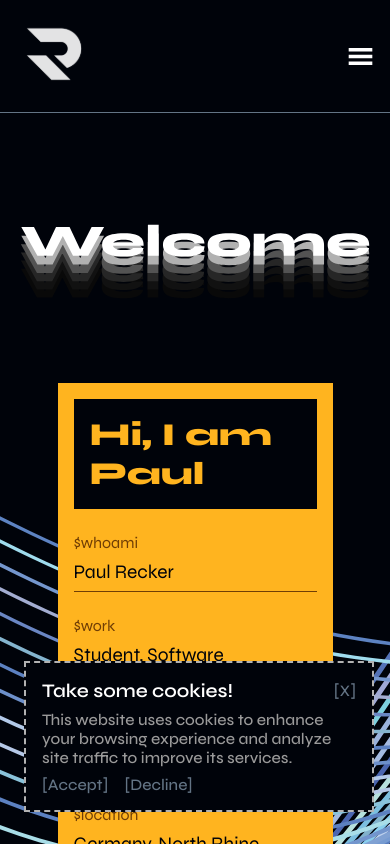
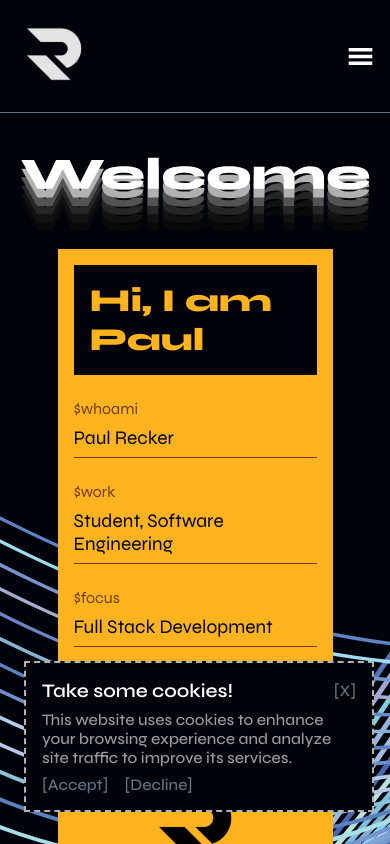
Before and after one commit to reckerp/recker-io, a Next.js app: page / in a window 390 px wide. Shown: the top 844 px of the page. Built offline with nearby package versions, Linux system fonts and the light colour scheme.

Commit message:
fix: change welcome image height on small devices

```diff
--- a/container/Hero/Hero.css
+++ b/container/Hero/Hero.css
@@ -40,6 +40,7 @@
     }
     .app__hero-welcome img{
         width: 75vw;
+        height: 100px;
     }
 }
 
--- a/container/Hero/Hero.tsx
+++ b/container/Hero/Hero.tsx
@@ -2,15 +2,15 @@
 import images from '../../constants/images'
 import Image from 'next/image'
 import "./Hero.css";
-import {HeroReceipt} from "../../components";
+import { HeroReceipt } from "../../components";
 
 const Hero: React.FC = () => {
     return (
         <div className="app__hero">
             <div className="app__hero-welcome">
-                <Image src={images.welcome} alt="logo"/>
+                <Image src={images.welcome} alt="logo" />
             </div>
-            <HeroReceipt/>
+            <HeroReceipt />
         </div>
     );
 };
```
